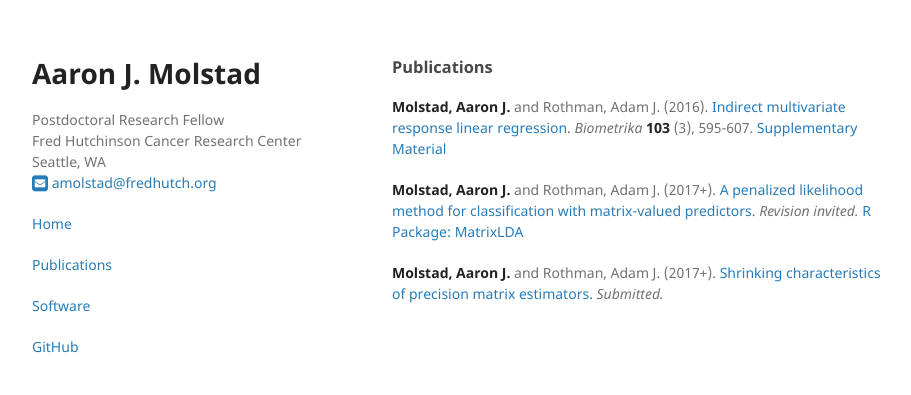
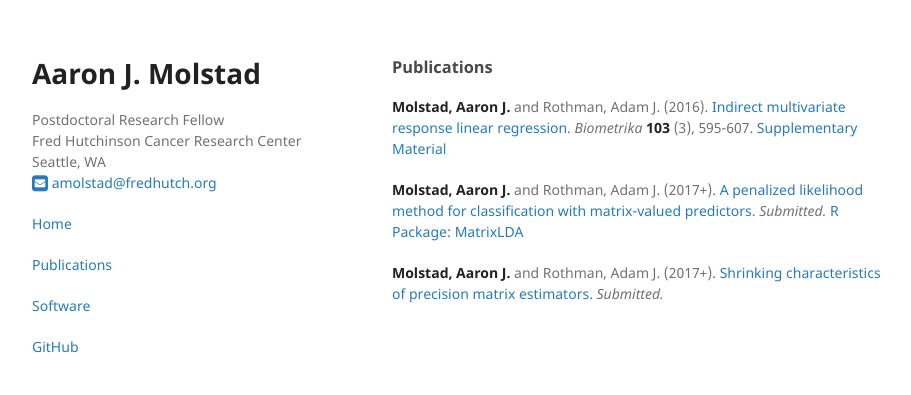
Before and after one commit to ajmolstad/ajmolstad.github.io, a Jekyll site: the page built from publications.md, in a window 1280 px wide. Shown: the top 395 px of the page, without its empty margins (178-1089 px from the left). Built offline with Jekyll 4.4.1, drawn with Linux system fonts in a browser that asks for light colours; our own code applies the rules of GitHub Pages for plain Markdown files.

Commit message:
Update publications.md

```diff
--- a/publications.md
+++ b/publications.md
@@ -5,6 +5,6 @@
 
 **Molstad, Aaron J.** and Rothman, Adam J. (2016). [Indirect multivariate response linear regression](https://academic.oup.com/biomet/article-abstract/103/3/595/1744444/Indirect-multivariate-response-linear-regression?redirectedFrom=fulltext). *Biometrika* **103** (3), 595-607. [Supplementary Material](pages/IMRLR_Supp.pdf)
 
-**Molstad, Aaron J.**  and Rothman, Adam J. (2017+). [A penalized likelihood method for classification with matrix-valued predictors](pages/MatrixLDA.pdf). *Revision invited.* [R Package: MatrixLDA](https://cran.r-project.org/web/packages/MatrixLDA/.)
+**Molstad, Aaron J.**  and Rothman, Adam J. (2017+). [A penalized likelihood method for classification with matrix-valued predictors](pages/MatrixLDA.pdf). *Submitted.* [R Package: MatrixLDA](https://cran.r-project.org/web/packages/MatrixLDA/.)
 
 **Molstad, Aaron J.** and Rothman, Adam J. (2017+). [Shrinking characteristics of precision matrix estimators.](pages/CharShrink.pdf) *Submitted.*
```
